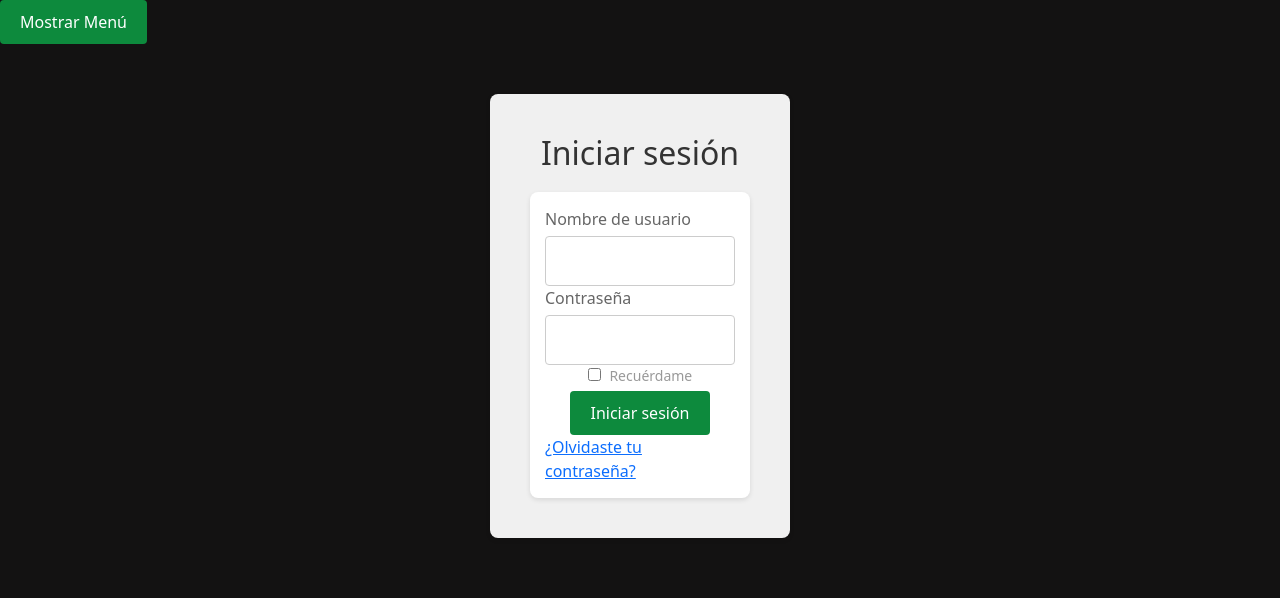
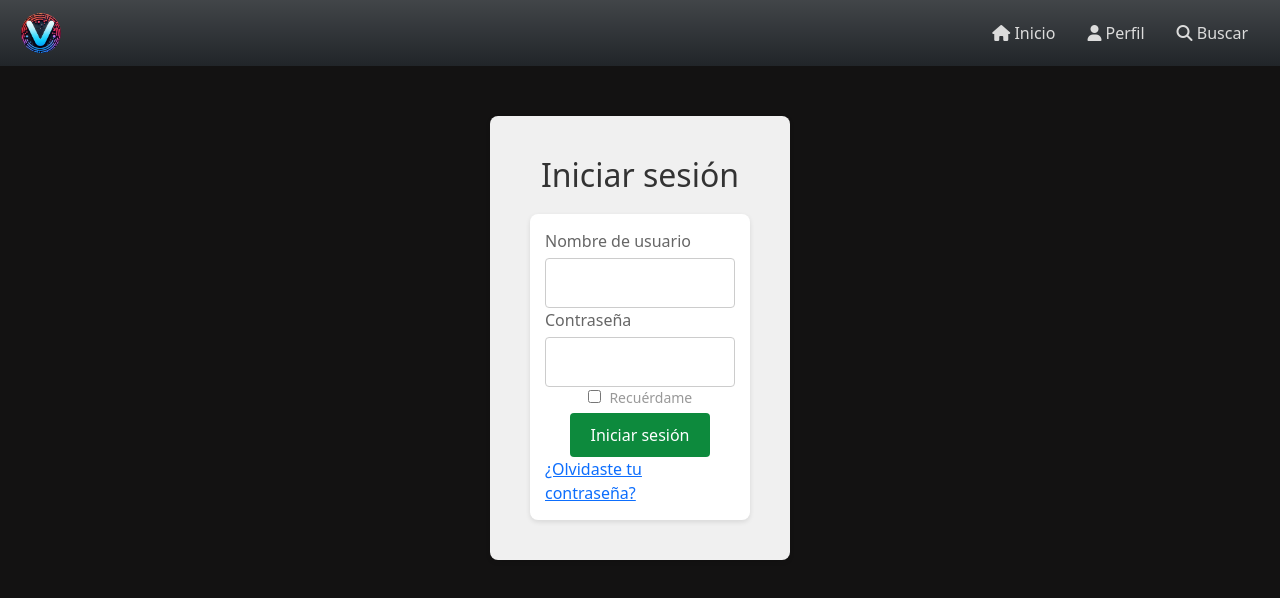
Before and after one commit to Coazan/Vital-main, a React (Vite) app: page / in a window 1280 px wide. Shown: the top 598 px of the page. Built offline with nearby package versions, Linux system fonts and the light colour scheme.

Commit message:
NavBar working

```diff
--- a/src/components/navbar/NavBar.jsx
+++ b/src/components/navbar/NavBar.jsx
@@ -1,27 +1,27 @@
-import React, { useState } from "react";
+import React from "react";
 import "./NavBar.css";
-import vital from "../../assets/vital.jpg";
+import vital from "../../assets/vital.jpg"
+
+
 import { NavLink } from "react-router-dom";
 
 export function NavBar() {
-  const [isHidden, setIsHidden] = useState(true); // Initially hidden
-
-  const toggleNavbar = () => {
-    setIsHidden(!isHidden);
-  };
 
   return (
     <>
-      {isHidden ? null : (
-        <nav className={`navbar navbar-expand-sm bg-dark bg-gradient ${isHidden ? 'hidden' : ''}`}>
+      <nav className="navbar m-0 navbar-expand-sm bg-dark bg-gradient">
         <div className="container-fluid pe-3 ps-3">
-            {/* Logo or brand */}
-            <div className="ico d-flex">
-              <NavLink to="/home" className="nav-link" data-bs-toggle="pill">
-                <img id="logo" src={vital} className="rounded-circle" alt="Logo" />
+          <div className="ico d-flex ">
+          <NavLink to="/home"
+          className={"nav-link"}
+          data-bs-toggle={"pill"}>
+            <img
+              id="logo"
+              src={vital}
+              className="rounded-circle"
+            />
             </NavLink>
           </div>
-            {/* Navigation links */}
           <ul className="nav nav-pills">
               <li className="nav-item">
                 <NavLink to="/home" className="nav-link" data-bs-toggle="pill">
@@ -39,17 +39,8 @@ export function NavBar() {
                 </NavLink>
               </li>
             </ul>
-            {/* Toggle button */}
-            <button onClick={toggleNavbar} className="navbar-toggler">
-              <span className="sr-only">Toggle navigation</span>
-              <i className="fa-solid fa-bars"></i>
-            </button>
         </div>
       </nav>
-      )}
-      <button className="show-navbar-btn" onClick={toggleNavbar}>
-        Mostrar Menú
-      </button>
     </>
   );
 }
```
Lines whose indentation alone changed are shown as unchanged.
